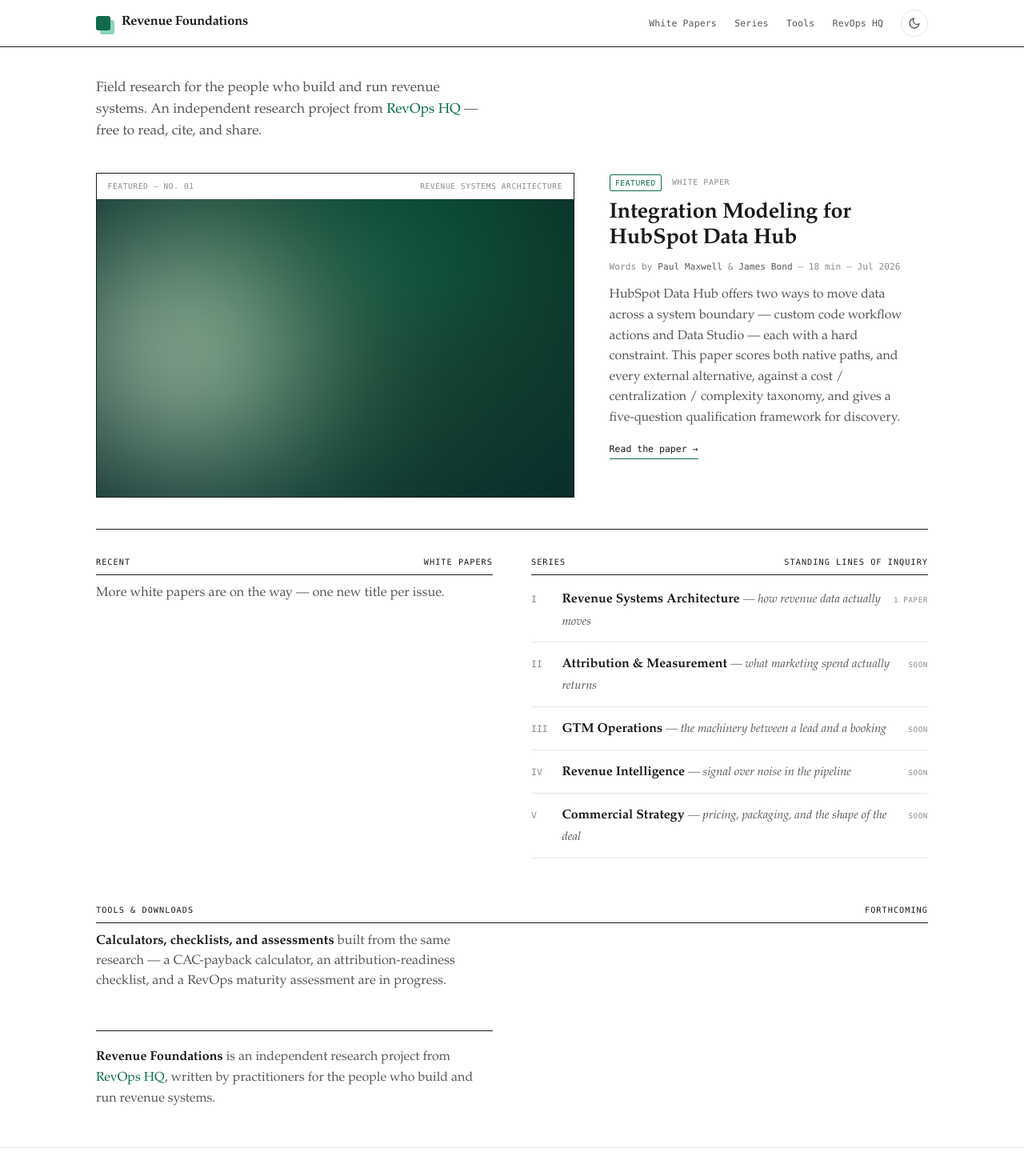
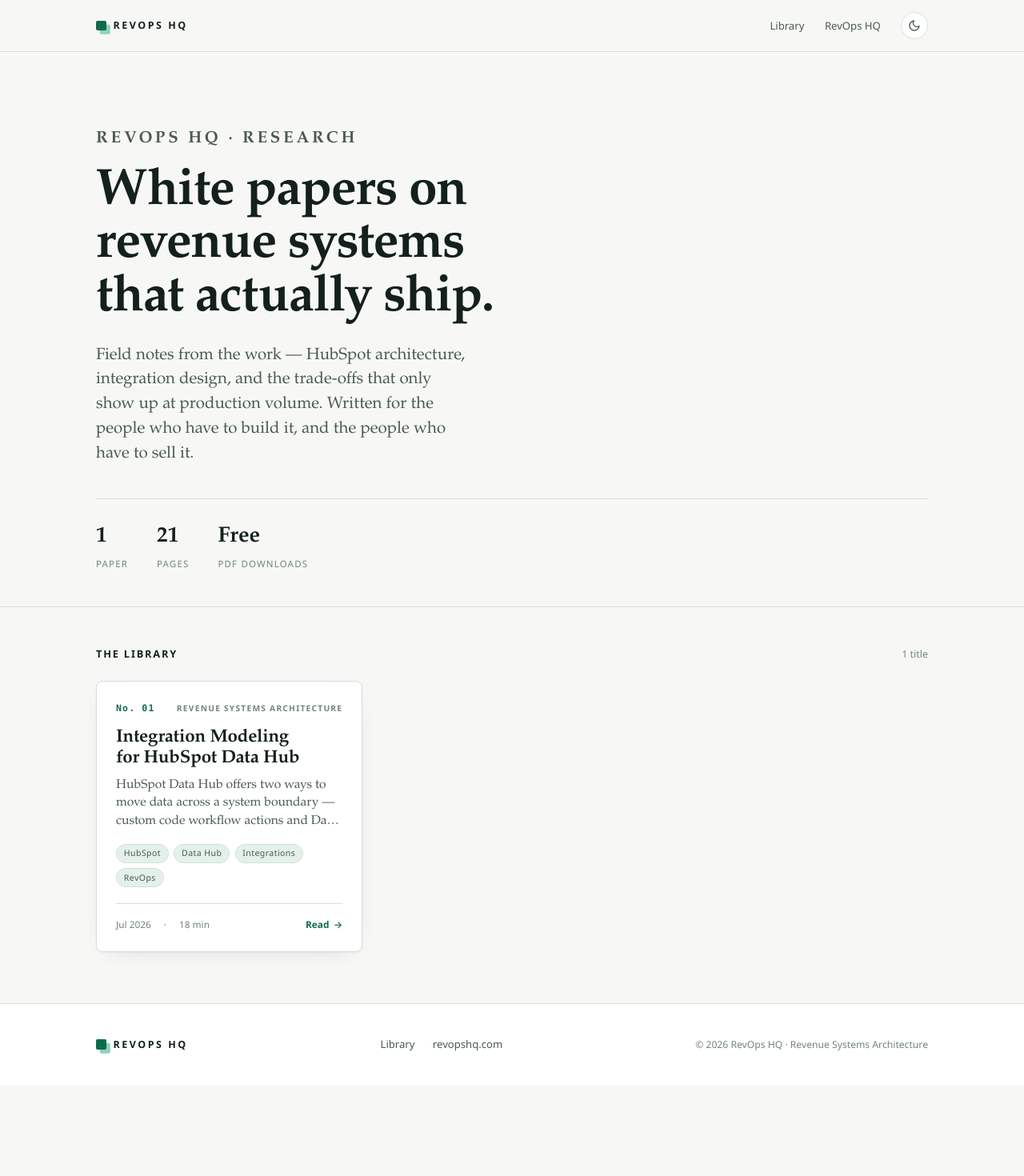
Before and after one commit to paulcmaxwell/revopshq-white-papers, a Next.js app: page / in a window 1280 px wide. Shown: the top 1470 px of the page at 80% size. After the commit the page ends 1356 px from the top, so only its background shows below. Built offline with nearby package versions, Linux system fonts and the light colour scheme.

Commit message:
Revert homepage to the original design

```diff
--- a/app/globals.css
+++ b/app/globals.css
@@ -5,15 +5,15 @@
    ============================================================ */
 
 :root {
-  --paper: #FFFFFF;
+  --paper: #F7F8F6;
   --paper-2: #FFFFFF;
-  --rule: #E6E6E4;
-  --ink: #1A1A1A;
-  --ink-2: #575757;
-  --ink-3: #8C8C8C;
+  --rule: #D8DED8;
+  --ink: #14201C;
+  --ink-2: #4A5A53;
+  --ink-3: #74847C;
   --accent: #0E6B4E;
   --accent-2: #0B5A41;
-  --accent-soft: #E9F1EC;
+  --accent-soft: #E4F1EA;
   --mint: #8FD3B6;
   --clay: #A8603C;
   --clay-soft: #F5E9E2;
@@ -21,7 +21,7 @@
 
   --serif: "Iowan Old Style", "Palatino Linotype", Palatino, "Source Serif 4", "Charter", Georgia, serif;
   --sans: "Avenir Next", "Segoe UI", system-ui, -apple-system, "Helvetica Neue", Arial, sans-serif;
-  --mono: "SF Mono", ui-monospace, SFMono-Regular, Menlo, Consolas, monospace;
+  --mono: ui-monospace, SFMono-Regular, "SF Mono", Menlo, Consolas, monospace;
 
   --measure: 34rem;
   --wide: 54rem;
@@ -31,8 +31,25 @@
   --shadow-lg: 0 2px 6px rgba(20, 32, 28, 0.05), 0 24px 60px -28px rgba(20, 32, 28, 0.30);
 }
 
-/* Dark is opt-in only (the toggle sets data-theme="dark"). The journal defaults
-   to light regardless of OS preference — no prefers-color-scheme override. */
+@media (prefers-color-scheme: dark) {
+  :root {
+    --paper: #101613;
+    --paper-2: #161E1A;
+    --rule: #2A3630;
+    --ink: #E8EEEA;
+    --ink-2: #A9B8B0;
+    --ink-3: #7E8E86;
+    --accent: #57C79A;
+    --accent-2: #6FD3AB;
+    --accent-soft: #1A2E26;
+    --mint: #2F6E55;
+    --clay: #D2916C;
+    --clay-soft: #2E211A;
+    --amber: #D6AC4A;
+    --shadow: 0 1px 2px rgba(0, 0, 0, 0.4), 0 10px 30px -18px rgba(0, 0, 0, 0.7);
+    --shadow-lg: 0 2px 6px rgba(0, 0, 0, 0.45), 0 28px 64px -28px rgba(0, 0, 0, 0.8);
+  }
+}
 :root[data-theme="dark"] {
   --paper: #101613;
   --paper-2: #161E1A;
@@ -51,15 +68,15 @@
   --shadow-lg: 0 2px 6px rgba(0, 0, 0, 0.45), 0 28px 64px -28px rgba(0, 0, 0, 0.8);
 }
 :root[data-theme="light"] {
-  --paper: #FFFFFF;
+  --paper: #F7F8F6;
   --paper-2: #FFFFFF;
-  --rule: #E6E6E4;
-  --ink: #1A1A1A;
-  --ink-2: #575757;
-  --ink-3: #8C8C8C;
+  --rule: #D8DED8;
+  --ink: #14201C;
+  --ink-2: #4A5A53;
+  --ink-3: #74847C;
   --accent: #0E6B4E;
   --accent-2: #0B5A41;
-  --accent-soft: #E9F1EC;
+  --accent-soft: #E4F1EA;
   --mint: #8FD3B6;
   --clay: #A8603C;
   --clay-soft: #F5E9E2;
@@ -94,34 +111,19 @@
 .wm {
   display: inline-flex;
   align-items: center;
-  gap: 0.7rem;
+  gap: 0.55rem;
+  font-weight: 650;
+  letter-spacing: 0.2em;
+  text-transform: uppercase;
+  font-size: 0.78rem;
   color: var(--ink);
 }
 .wm .mark {
-  width: 1.1rem; height: 1.1rem;
-  border-radius: 3px;
+  width: 0.8rem; height: 0.8rem;
+  border-radius: 2px;
   background: var(--accent);
-  box-shadow: 0.32rem 0.32rem 0 0 var(--mint);
+  box-shadow: 0.3rem 0.3rem 0 0 var(--mint);
   flex: none;
-  margin-right: 0.2rem;
-}
-.wm-name {
-  display: flex;
-  flex-direction: column;
-  line-height: 1.04;
-  font-family: var(--serif);
-  font-weight: 600;
-  font-size: 1.02rem;
-  letter-spacing: -0.012em;
-}
-.wm-sub {
-  font-family: var(--sans);
-  font-size: 0.56rem;
-  letter-spacing: 0.14em;
-  text-transform: uppercase;
-  color: var(--ink-3);
-  font-weight: 650;
-  margin-top: 0.22rem;
 }
 
 .eyebrow {
@@ -138,29 +140,27 @@
   position: sticky;
   top: 0;
   z-index: 40;
-  background: color-mix(in srgb, var(--paper) 88%, transparent);
-  backdrop-filter: saturate(1.3) blur(10px);
-  border-bottom: 1px solid var(--ink);
+  background: color-mix(in srgb, var(--paper) 86%, transparent);
+  backdrop-filter: saturate(1.4) blur(10px);
+  border-bottom: 1px solid var(--rule);
 }
 .site-header .bar {
   display: flex;
   align-items: center;
   justify-content: space-between;
   gap: 1rem;
-  height: 3.6rem;
+  height: 4rem;
 }
 .site-header nav {
   display: flex;
   align-items: center;
-  gap: 1.4rem;
-  font-family: var(--mono);
-  font-size: 0.72rem;
-  letter-spacing: 0.01em;
+  gap: 1.6rem;
+  font-size: 0.82rem;
   color: var(--ink-2);
 }
 .site-header nav a { transition: color 0.15s; }
 .site-header nav a:hover { color: var(--ink); }
-.nav-links { display: flex; align-items: center; gap: 1.4rem; }
+.nav-links { display: flex; align-items: center; gap: 1.6rem; }
 @media (max-width: 640px) { .nav-links { display: none; } }
 
 .theme-toggle {
@@ -307,14 +307,16 @@
   -webkit-box-orient: vertical;
   overflow: hidden;
 }
-.card-topics {
-  margin-top: 1rem;
-  font-family: var(--sans);
-  font-size: 0.72rem;
-  letter-spacing: 0.02em;
-  color: var(--ink-3);
+.card .tags { display: flex; flex-wrap: wrap; gap: 0.4rem; margin-top: 1rem; }
+.tag {
+  font-size: 0.66rem;
+  letter-spacing: 0.04em;
+  color: var(--ink-2);
+  background: var(--accent-soft);
+  border: 1px solid var(--rule);
+  border-radius: 999px;
+  padding: 0.16rem 0.55rem;
 }
-.meta-type { color: var(--ink-2); font-weight: 600; }
 .card .meta {
   display: flex;
   align-items: center;
@@ -522,82 +524,6 @@
 .page { display: flex; flex-direction: column; min-height: 100dvh; }
 main { flex: 1 0 auto; }
 
-/* ============================================================
-   Home — warm research publication (Works in Progress / Asterisk lineage).
-   Cream paper, serif headlines, monospace labels/bylines, small refined type,
-   green only as a whisper. Cover art is a contained WebGL gradient.
-   ============================================================ */
-
-.intro {
-  padding: clamp(1.6rem, 3vw, 2.4rem) 0 0;
-  font-family: var(--serif); font-size: 1.08rem; line-height: 1.55;
-  color: var(--ink-2); max-width: 56ch;
-}
-.intro a { color: var(--accent); }
-.intro a:hover { text-decoration: underline; }
-
-/* ---------- feature ---------- */
-.feature { padding: clamp(1.5rem, 3vw, 2.4rem) 0; border-bottom: 1px solid var(--ink); }
-.fgrid { display: grid; grid-template-columns: 1.5fr 1fr; gap: clamp(1.5rem, 4vw, 2.75rem); align-items: start; }
-.art { border: 1px solid var(--ink); background: var(--paper-2); overflow: hidden; }
-.art .capbar {
-  display: flex; justify-content: space-between; gap: 1rem;
-  border-bottom: 1px solid var(--rule); padding: 0.5rem 0.85rem;
-  font-family: var(--mono); font-size: 0.6rem; letter-spacing: 0.06em;
-  text-transform: uppercase; color: var(--ink-3);
-}
-.canvas-wrap { width: 100%; aspect-ratio: 16 / 10; }
-.canvas-wrap canvas { display: block; width: 100%; height: 100%; }
-.fcap { padding-top: 0.15rem; }
-.kick { display: flex; gap: 0.8rem; align-items: center; margin-bottom: 0.8rem; }
-.kick .tag {
-  font-family: var(--mono); font-size: 0.6rem; letter-spacing: 0.06em; text-transform: uppercase;
-  color: var(--accent); border: 1px solid var(--accent); border-radius: 2px; padding: 0.1rem 0.4rem;
-}
-.kick .kseries { font-family: var(--mono); font-size: 0.62rem; letter-spacing: 0.06em; text-transform: uppercase; color: var(--ink-3); }
-.ftitle { font-family: var(--serif); font-weight: 600; font-size: clamp(1.35rem, 2.1vw, 1.7rem); line-height: 1.16; letter-spacing: -0.008em; }
-.ftitle a { color: var(--ink); }
-.ftitle a:hover { color: var(--accent); }
-.byline { font-family: var(--mono); font-size: 0.7rem; color: var(--ink-3); margin-top: 0.7rem; }
-.byline a { color: var(--ink-2); }
-.byline a:hover { color: var(--accent); }
-.dek { font-family: var(--serif); font-size: 1rem; line-height: 1.6; color: var(--ink-2); margin-top: 0.85rem; max-width: 46ch; }
-.readmore { display: inline-block; margin-top: 1.05rem; font-family: var(--mono); font-size: 0.72rem; color: var(--ink); border-bottom: 1px solid var(--accent); padding-bottom: 2px; }
-.readmore:hover { color: var(--accent); }
-@media (max-width: 720px) { .fgrid { grid-template-columns: 1fr; gap: 1.25rem; } }
-
-/* ---------- two-column index ---------- */
-.cols { display: grid; grid-template-columns: 1fr 1fr; gap: 0 3rem; padding: 2rem 0; }
-@media (max-width: 720px) { .cols { grid-template-columns: 1fr; gap: 2.25rem 0; } }
-.col-head {
-  display: flex; justify-content: space-between; gap: 1rem;
-  font-family: var(--mono); font-size: 0.64rem; letter-spacing: 0.1em; text-transform: uppercase;
-  color: var(--ink); border-bottom: 1px solid var(--ink); padding-bottom: 0.5rem; margin-bottom: 0.2rem;
-}
-.item { display: block; padding: 0.95rem 0; border-bottom: 1px solid var(--rule); }
-.item .it-t { font-family: var(--serif); font-size: 1.08rem; font-weight: 600; line-height: 1.2; letter-spacing: -0.004em; color: var(--ink); }
-.item:hover .it-t { color: var(--accent); }
-.item .it-b { font-family: var(--mono); font-size: 0.64rem; color: var(--ink-3); margin-top: 0.35rem; }
-.item .it-d { font-family: var(--serif); font-size: 0.95rem; color: var(--ink-2); line-height: 1.5; margin-top: 0.35rem; }
-.srow { display: grid; grid-template-columns: 1.5rem 1fr auto; gap: 0.9rem; align-items: baseline; padding: 0.8rem 0; border-bottom: 1px solid var(--rule); }
-.srow .rn { font-family: var(--mono); font-size: 0.72rem; color: var(--ink-3); }
-.srow .sn { font-family: var(--serif); font-size: 1rem; font-weight: 600; color: var(--ink); }
-.srow .sg { font-family: var(--serif); font-style: italic; color: var(--ink-2); font-size: 0.92rem; }
-.srow .sc { font-family: var(--mono); font-size: 0.58rem; letter-spacing: 0.06em; text-transform: uppercase; color: var(--ink-3); white-space: nowrap; }
-
-/* ---------- tools / colophon ---------- */
-.tools-note { font-family: var(--serif); font-size: 1.02rem; line-height: 1.55; color: var(--ink-2); max-width: 58ch; padding-top: 0.4rem; }
-.tools-note strong { color: var(--ink); font-weight: 600; }
-.colophon-section { padding: clamp(2rem, 4vw, 3rem) 0; }
-.colophon-line { font-family: var(--serif); font-size: 1rem; line-height: 1.6; color: var(--ink-2); max-width: 62ch; border-top: 1px solid var(--ink); padding-top: 1.3rem; }
-.colophon-line strong { color: var(--ink); font-weight: 600; }
-.colophon-line a { color: var(--accent); }
-.colophon-line a:hover { text-decoration: underline; }
-
 @media (prefers-reduced-motion: reduce) {
   * { animation-duration: 0.001ms !important; transition-duration: 0.001ms !important; }
 }
-
-@media (prefers-reduced-motion: reduce) {
-  * { animation-duration: 0.001ms !important; transition-duration: 0.001ms !important; }
-}
--- a/app/page.tsx
+++ b/app/page.tsx
@@ -1,120 +1,51 @@
-import Link from 'next/link';
-import CoverArt from '@/components/CoverArt';
+import PaperCard from '@/components/PaperCard';
 import { papers } from '@/content/papers';
-import { series as allSeries } from '@/content/series';
-import { authorByName } from '@/content/authors';
-import { seriesBySlug } from '@/content/series';
 
-function Byline({ names }: { names: string[] }) {
+export default function Home() {
+  const sorted = [...papers].sort((a, b) => b.date.localeCompare(a.date));
+  const totalPages = papers.reduce((n, p) => n + p.pages, 0);
+
   return (
     <>
-      Words by{' '}
-      {names.map((name, i) => {
-        const a = authorByName(name);
-        return (
-          <span key={name}>
-            {i > 0 && (i === names.length - 1 ? ' & ' : ', ')}
-            {a?.linkedin ? (
-              <a href={a.linkedin} target="_blank" rel="noopener noreferrer">{name}</a>
-            ) : (
-              name
-            )}
+      <section className="hero">
+        <div className="container">
+          <p className="eyebrow">RevOps HQ · Research</p>
+          <h1>White papers on revenue systems that actually ship.</h1>
+          <p>
+            Field notes from the work — HubSpot architecture, integration design, and the trade-offs
+            that only show up at production volume. Written for the people who have to build it, and
+            the people who have to sell it.
+          </p>
+          <div className="stats">
+            <div className="stat">
+              <b>{papers.length}</b>
+              <span>{papers.length === 1 ? 'Paper' : 'Papers'}</span>
+            </div>
+            <div className="stat">
+              <b>{totalPages}</b>
+              <span>Pages</span>
+            </div>
+            <div className="stat">
+              <b>Free</b>
+              <span>PDF downloads</span>
+            </div>
+          </div>
+        </div>
+      </section>
+
+      <section className="container" id="library">
+        <div className="section-head">
+          <h2>The Library</h2>
+          <span className="count">
+            {papers.length} {papers.length === 1 ? 'title' : 'titles'}
           </span>
-        );
-      })}
+        </div>
+        <div className="lib-grid">
+          {sorted.map((p) => (
+            <PaperCard paper={p} key={p.slug} />
+          ))}
+        </div>
+      </section>
     </>
   );
 }
-
-export default function Home() {
-  const sorted = [...papers].sort((a, b) => b.date.localeCompare(a.date));
-  const featured = sorted[0];
-  const rest = sorted.slice(1);
-  const fmt = (iso: string) =>
-    new Date(iso + 'T00:00:00Z').toLocaleDateString('en-US', { month: 'short', year: 'numeric', timeZone: 'UTC' });
-
-  return (
-    <div className="container">
-      <p className="intro">
-        Field research for the people who build and run revenue systems. An independent research
-        project from <a href="https://revopshq.com" target="_blank" rel="noopener noreferrer">RevOps HQ</a> —
-        free to read, cite, and share.
-      </p>
-
-      {/* feature */}
-      {featured && (
-        <section className="feature" id="papers">
-          <div className="fgrid">
-            <figure className="art">
-              <div className="capbar">
-                <span>Featured — No. {featured.number}</span>
-                <span>{seriesBySlug(featured.series)?.name}</span>
-              </div>
-              <div className="canvas-wrap"><CoverArt /></div>
-            </figure>
-            <div className="fcap">
-              <div className="kick">
-                <span className="tag">Featured</span>
-                <span className="kseries">{featured.type}</span>
-              </div>
-              <h1 className="ftitle"><Link href={`/papers/${featured.slug}`}>{featured.title}</Link></h1>
-              <p className="byline"><Byline names={featured.authors} /> — {featured.readingMinutes} min — {fmt(featured.date)}</p>
-              <p className="dek">{featured.abstract}</p>
-              <Link className="readmore" href={`/papers/${featured.slug}`}>Read the paper →</Link>
-            </div>
-          </div>
-        </section>
-      )}
-
-      {/* index */}
-      <div className="cols">
-        <div>
-          <div className="col-head"><span>{rest.length > 0 ? 'More' : 'Recent'}</span><span>White Papers</span></div>
-          {rest.length > 0 ? (
-            rest.map((p) => (
-              <Link key={p.slug} href={`/papers/${p.slug}`} className="item">
-                <div className="it-t">{p.title}</div>
-                <div className="it-b"><Byline names={p.authors} /> — {p.type} — {p.readingMinutes} min</div>
-                <div className="it-d">{p.deck}</div>
-              </Link>
-            ))
-          ) : (
-            <p className="tools-note">More white papers are on the way — one new title per issue.</p>
-          )}
-        </div>
-        <div id="series">
-          <div className="col-head"><span>Series</span><span>Standing lines of inquiry</span></div>
-          {allSeries.map((s) => {
-            const n = papers.filter((p) => p.series === s.slug).length;
-            return (
-              <div className="srow" key={s.slug}>
-                <span className="rn">{s.roman}</span>
-                <span><span className="sn">{s.name}</span> <span className="sg">— {s.tagline.replace(/\.$/, '').toLowerCase()}</span></span>
-                <span className="sc">{n > 0 ? `${n} paper${n > 1 ? 's' : ''}` : 'Soon'}</span>
-              </div>
-            );
-          })}
-        </div>
-      </div>
-
-      {/* tools */}
-      <section id="tools">
-        <div className="col-head" style={{ marginTop: '1.5rem' }}><span>Tools &amp; Downloads</span><span>Forthcoming</span></div>
-        <p className="tools-note">
-          <strong>Calculators, checklists, and assessments</strong> built from the same research —
-          a CAC-payback calculator, an attribution-readiness checklist, and a RevOps maturity
-          assessment are in progress.
-        </p>
-      </section>
-
-      {/* colophon */}
-      <section className="colophon-section">
-        <p className="colophon-line">
-          <strong>Revenue Foundations</strong> is an independent research project from{' '}
-          <a href="https://revopshq.com" target="_blank" rel="noopener noreferrer">RevOps HQ</a>,
-          written by practitioners for the people who build and run revenue systems.
-        </p>
-      </section>
-    </div>
-  );
-}
--- a/components/Footer.tsx
+++ b/components/Footer.tsx
@@ -1,21 +1,18 @@
 import Wordmark from './Wordmark';
-import { JOURNAL } from '@/lib/journal';
 
 export default function Footer() {
+  const year = 2026;
   return (
     <footer className="site-footer">
       <div className="container inner">
         <Wordmark />
         <div className="links">
-          <a href="/#issue">Current Issue</a>
-          <a href="/#series">Series</a>
+          <a href="/#library">Library</a>
           <a href="https://revopshq.com" target="_blank" rel="noopener noreferrer">
             revopshq.com
           </a>
         </div>
-        <div className="fine">
-          {JOURNAL.name} · {JOURNAL.subtitle} · A {JOURNAL.publisher} property · © 2026
-        </div>
+        <div className="fine">© {year} RevOps HQ · Revenue Systems Architecture</div>
       </div>
     </footer>
   );
--- a/components/Nav.tsx
+++ b/components/Nav.tsx
@@ -8,9 +8,7 @@
         <Wordmark />
         <nav>
           <div className="nav-links">
-            <a href="/#papers">White Papers</a>
-            <a href="/#series">Series</a>
-            <a href="/#tools">Tools</a>
+            <a href="/#library">Library</a>
             <a href="https://revopshq.com" target="_blank" rel="noopener noreferrer">
               RevOps HQ
             </a>
--- a/components/PaperCard.tsx
+++ b/components/PaperCard.tsx
@@ -1,6 +1,5 @@
 import Link from 'next/link';
 import type { Paper } from '@/content/papers';
-import { seriesBySlug } from '@/content/series';
 
 const fmtDate = (iso: string) =>
   new Date(iso + 'T00:00:00Z').toLocaleDateString('en-US', {
@@ -10,19 +9,22 @@
   });
 
 export default function PaperCard({ paper }: { paper: Paper }) {
-  const s = seriesBySlug(paper.series);
   return (
     <Link href={`/papers/${paper.slug}`} className="card">
       <div className="top">
         <span className="num">No. {paper.number}</span>
-        <span className="cat">{s?.name ?? 'Research'}</span>
+        <span className="cat">{paper.category}</span>
       </div>
       <h3>{paper.title}</h3>
       <p className="dek">{paper.abstract}</p>
-      <p className="card-topics">{paper.tags.slice(0, 5).join('  ·  ')}</p>
+      <div className="tags">
+        {paper.tags.slice(0, 4).map((t) => (
+          <span className="tag" key={t}>
+            {t}
+          </span>
+        ))}
+      </div>
       <div className="meta">
-        <span className="meta-type">{paper.type}</span>
-        <span aria-hidden="true">·</span>
         <span>{fmtDate(paper.date)}</span>
         <span aria-hidden="true">·</span>
         <span>{paper.readingMinutes} min</span>
--- a/components/Wordmark.tsx
+++ b/components/Wordmark.tsx
@@ -1,10 +1,10 @@
 import Link from 'next/link';
 
-export default function Wordmark({ compact = false }: { compact?: boolean }) {
+export default function Wordmark() {
   return (
-    <Link href="/" className="wm" aria-label="Revenue Foundations — home">
+    <Link href="/" className="wm" aria-label="RevOps HQ — home">
       <span className="mark" aria-hidden="true" />
-      <span className="wm-name">Revenue&nbsp;Foundations</span>
+      RevOps&nbsp;HQ
     </Link>
   );
 }
--- a/content/papers/index.ts
+++ b/content/papers/index.ts
@@ -17,6 +17,7 @@
   number: string; // e.g. "01" — the "No." on the card
   series: string; // series slug — see content/series.ts
   type: ArticleType; // article format label
+  category: string; // shown on the card
   title: string;
   deck: string; // one-line subtitle
   abstract: string; // 2–3 sentence card summary
@@ -34,6 +35,7 @@
     number: '01',
     series: 'revenue-systems-architecture',
     type: 'White Paper',
+    category: 'Revenue Systems Architecture',
     title: 'Integration Modeling for HubSpot Data Hub',
     deck:
       "What Data Hub's two integration paths actually do, where each one stops, and how to choose an architecture that survives production volume.",
```
